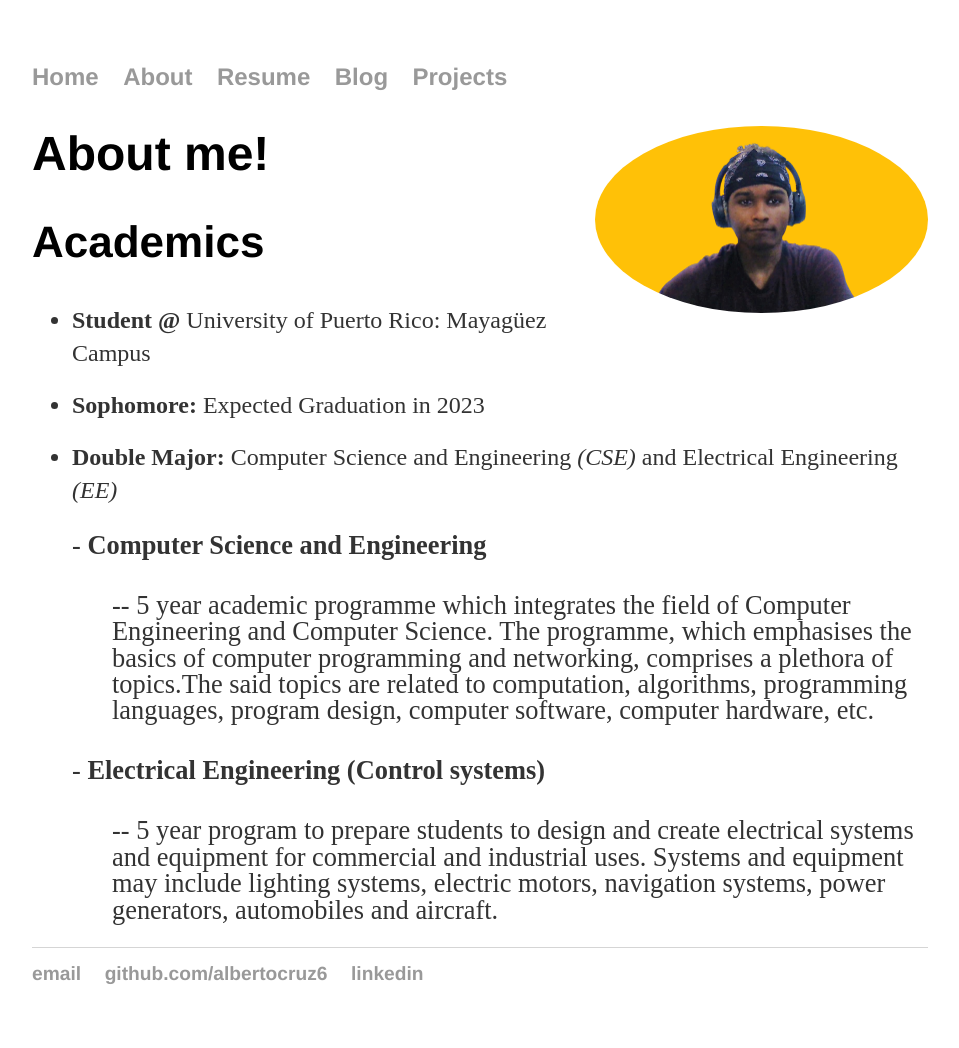
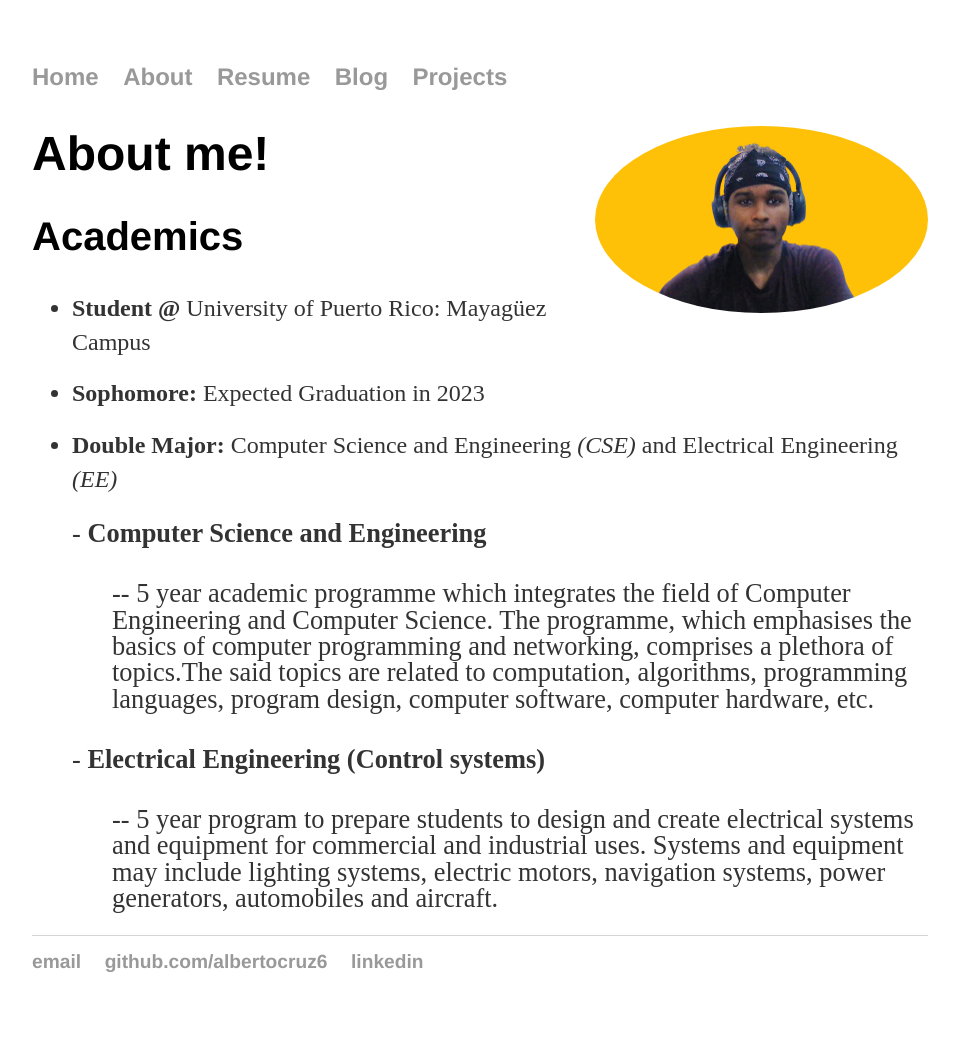
Before and after one commit to albertocruz6/albertocruz6.github.io, a Jekyll site: the page built from about/index.html, in a window 1280 px wide. Shown: the whole page, without its empty margins (160-1119 px from the left). Built offline with Jekyll 4.4.1, drawn with Linux system fonts in a browser that asks for light colours.

Commit message:
Update index.html

```diff
--- a/about/index.html
+++ b/about/index.html
@@ -8,7 +8,7 @@ title: About me!
 <style>
 
 h2 {
-    font-size: 2.75em;
+    font-size: 2.50em;
     font-family:'Helvetica', 'Arial', 'Sans-Serif';
 }
 
```
